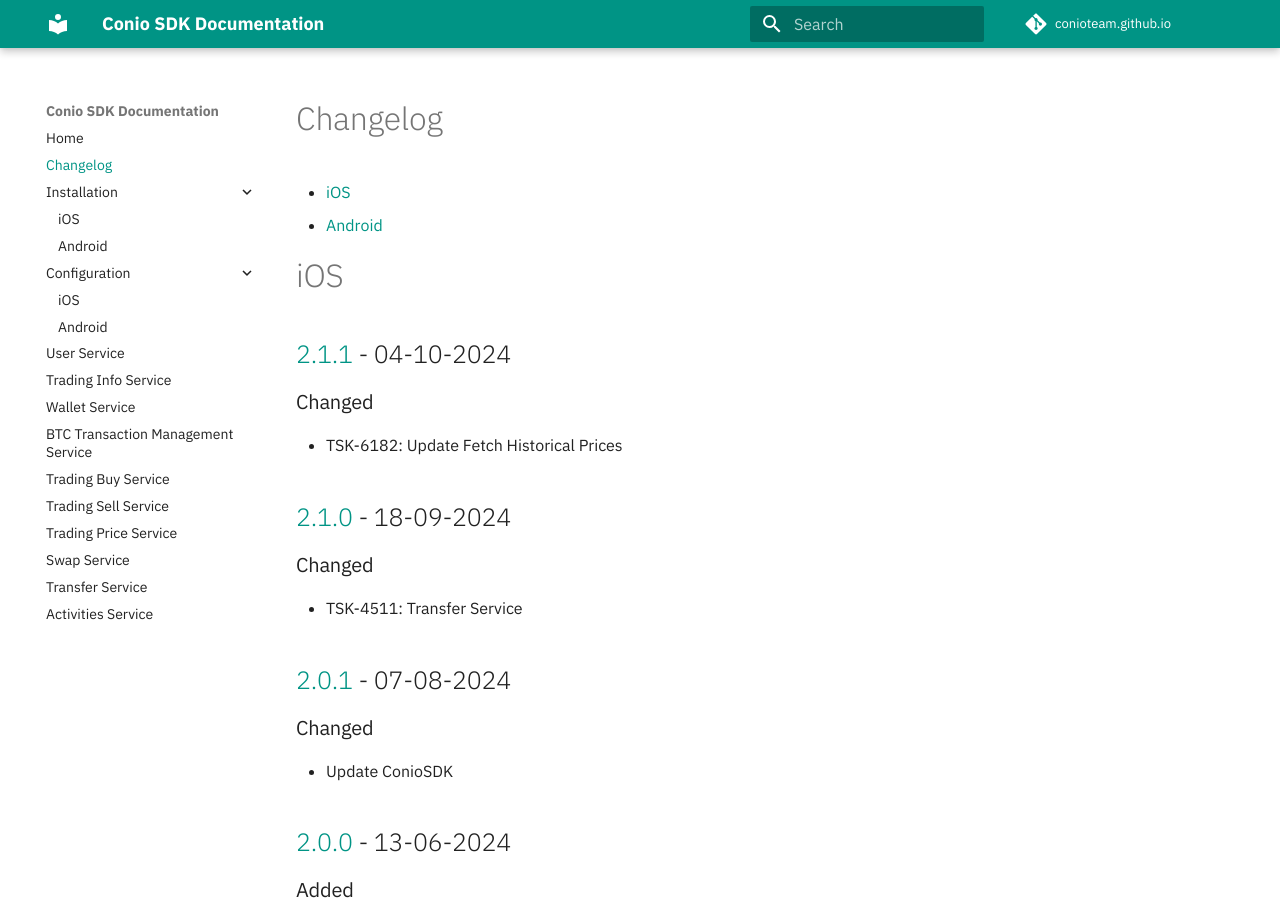
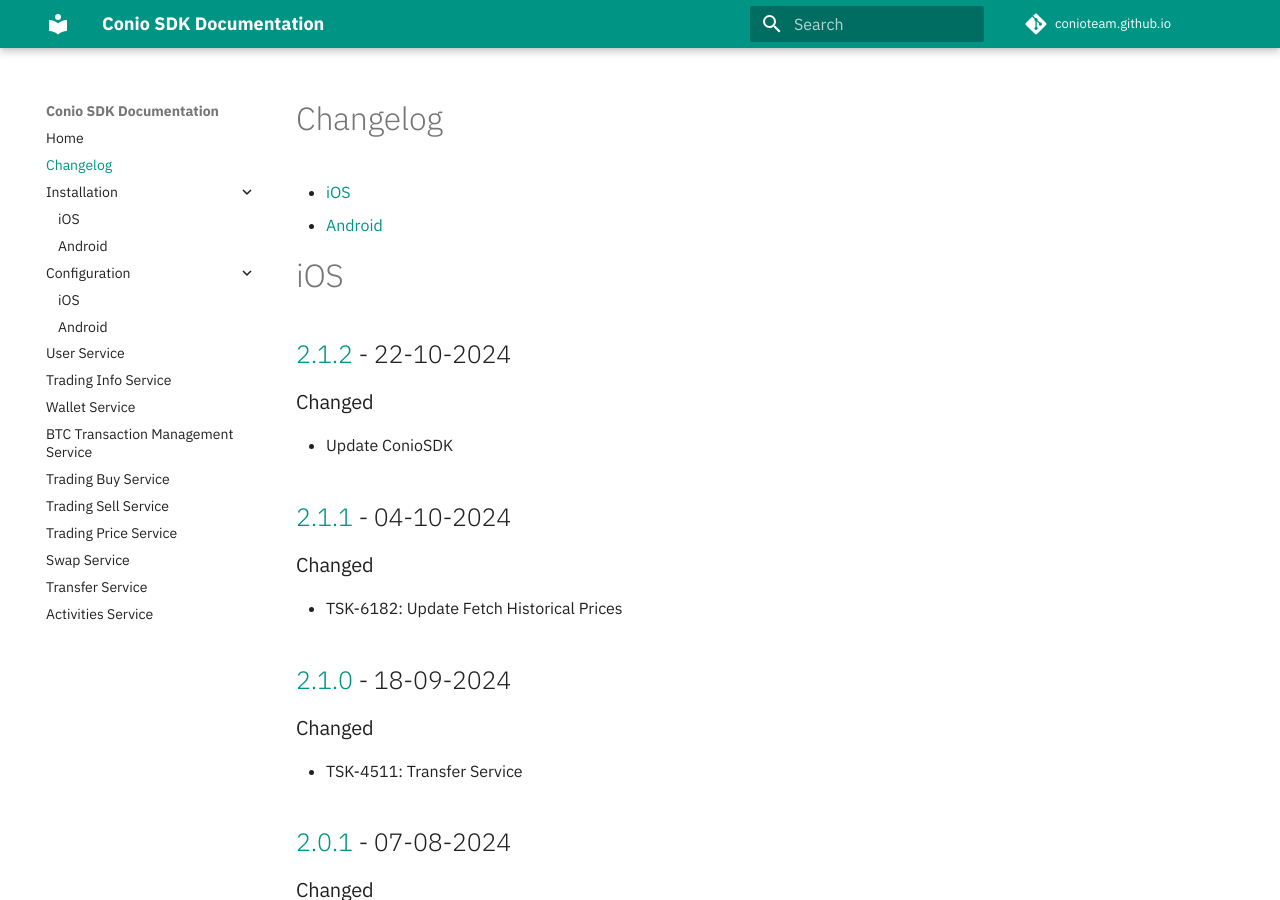
Before and after one commit to Conio/conio.github.io, an MkDocs documentation site: the page built from docs/CHANGELOG.md, in a window 1280 px wide and 900 px high. Built offline with MkDocs 1.6.1 and Material for MkDocs 9.7.7, drawn with Linux system fonts in a browser that asks for light colours; comment, search, counter and statistics services are not loaded.

Commit message:
Update CHANGELOG.md

```diff
--- a/docs/CHANGELOG.md
+++ b/docs/CHANGELOG.md
@@ -24,6 +24,10 @@
 
 
 # iOS
+## [2.1.2](https://bitbucket.org/squadrone/conio-sdk-b2b-ios/src/2.1.2/) - 22-10-2024
+### Changed
+- Update ConioSDK
+
 ## [2.1.1](https://bitbucket.org/squadrone/conio-sdk-b2b-ios/src/2.1.1/) - 04-10-2024
 ### Changed
 - TSK-6182: Update Fetch Historical Prices
```
